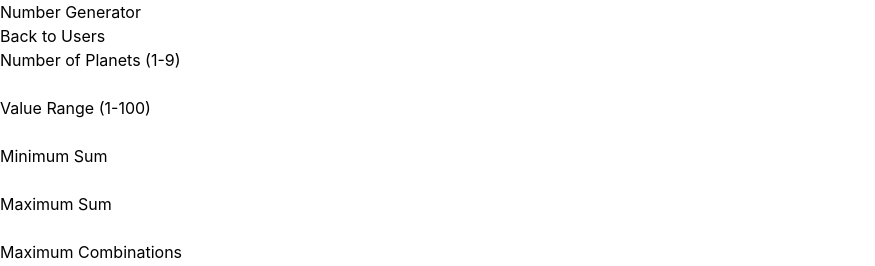
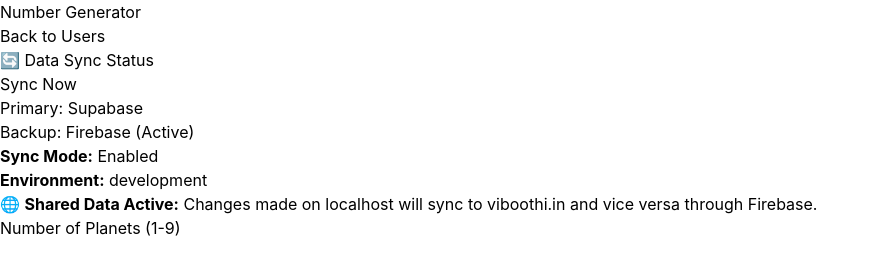
Before and after one commit to gurukrpa/rule-1-rule-2-abcd-bcd-number, a React (Vite) app: page /number-gen in a window 1280 px wide. Shown: the top 266 px of the page, without its empty margins (0-875 px from the left). Built offline with nearby package versions, Linux system fonts and the light colour scheme; no server answers; the database is empty.

Commit message:
Add DataSyncStatus component to NumberGen
- Import DataSyncStatus component
- Add DataSyncStatus component to UI for real-time sync monitoring
- Update build artifacts and Firebase hosting cache

```diff
--- a/src/components/NumberGen.jsx
+++ b/src/components/NumberGen.jsx
@@ -2,6 +2,7 @@
 import { Link } from 'react-router-dom';
 import Select from 'react-select';
 import NumberGenTable from './NumberGenTable';
+import DataSyncStatus from './DataSyncStatus';
 
 // Add access to Electron IPC if it exists (will be undefined in web-only mode)
 const electron = window.electron;
@@ -734,6 +735,9 @@
         </div>
       </div>
 
+      {/* Add DataSyncStatus component */}
+      <DataSyncStatus />
+
       <div className="bg-white rounded-lg shadow-md p-6 mb-6">
         {/* Settings Section */}
         <div className="flex flex-col md:flex-row border-2 border-blue-500 rounded-md p-4 mb-4">
```
Also changed, not shown: 3 other files (tests, documents, lock files or other folders).
